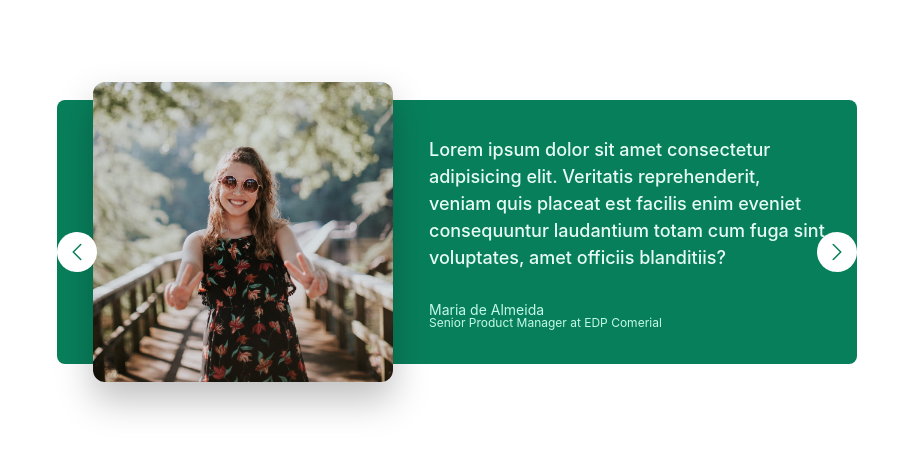
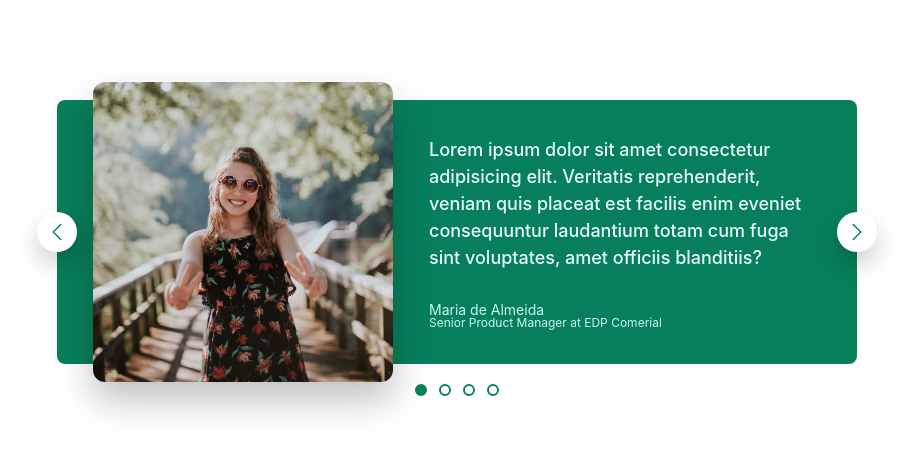
Before and after one commit to songhetian/html, a website: page 06-Compoents/02-carousel.html in a window 1280 px wide. Shown: the whole page, without its empty margins (183-1096 px from the left). Drawn offline with Linux system fonts and the light colour scheme.

Commit message:
第二个项目

```diff
--- a/06-Compoents/02-carousel.html
+++ b/06-Compoents/02-carousel.html
@@ -29,8 +29,7 @@
         position: relative;
         border-radius: 8px;
         color: #fff;
-        padding: 32px;
-        padding-left: 86px;
+        padding: 32px 48px 32px 86px;
         display: flex;
         align-items: center;
         gap: 86px;
@@ -62,6 +61,7 @@
         align-items: center;
         justify-content: center;
         top: 50%;
+        box-shadow: 0 12px 24px rgba(0, 0, 0, 0.2);
       }
       .btn-icon {
         height: 24px;
@@ -71,10 +71,34 @@
 
       .btn--left {
         left: 0;
+        top: 50%;
+        transform: translate(-50%, -50%);
       }
 
       .btn--right {
         right: 0;
+        top: 50%;
+        transform: translate(50%, -50%);
+      }
+      .dots {
+        position: absolute;
+        bottom: 0;
+        left: 50%;
+        transform: translate(-50%, 32px);
+        display: flex;
+        gap: 12px;
+      }
+
+      .dot {
+        width: 12px;
+        height: 12px;
+        border-radius: 50%;
+        border: 2px solid #087f5b;
+        background-color: #fff;
+        cursor: pointer;
+      }
+      .dot--fill {
+        background-color: #087f5b;
       }
     </style>
   </head>
@@ -127,6 +151,12 @@
           ></path>
         </svg>
       </button>
+      <div class="dots">
+        <button class="dot dot--fill">&nbsp;</button>
+        <button class="dot">&nbsp;</button>
+        <button class="dot">&nbsp;</button>
+        <button class="dot">&nbsp;</button>
+      </div>
     </div>
   </body>
 </html>
```
Also changed, not shown: 06-Compoents/test.html (+33 -10 lines).
